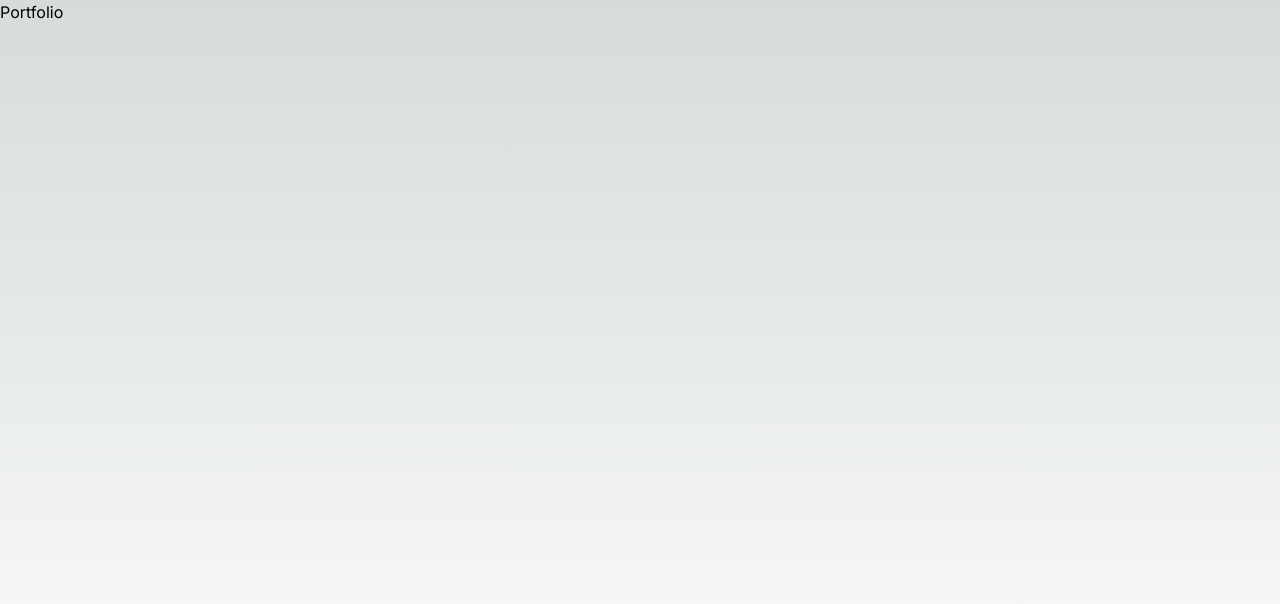
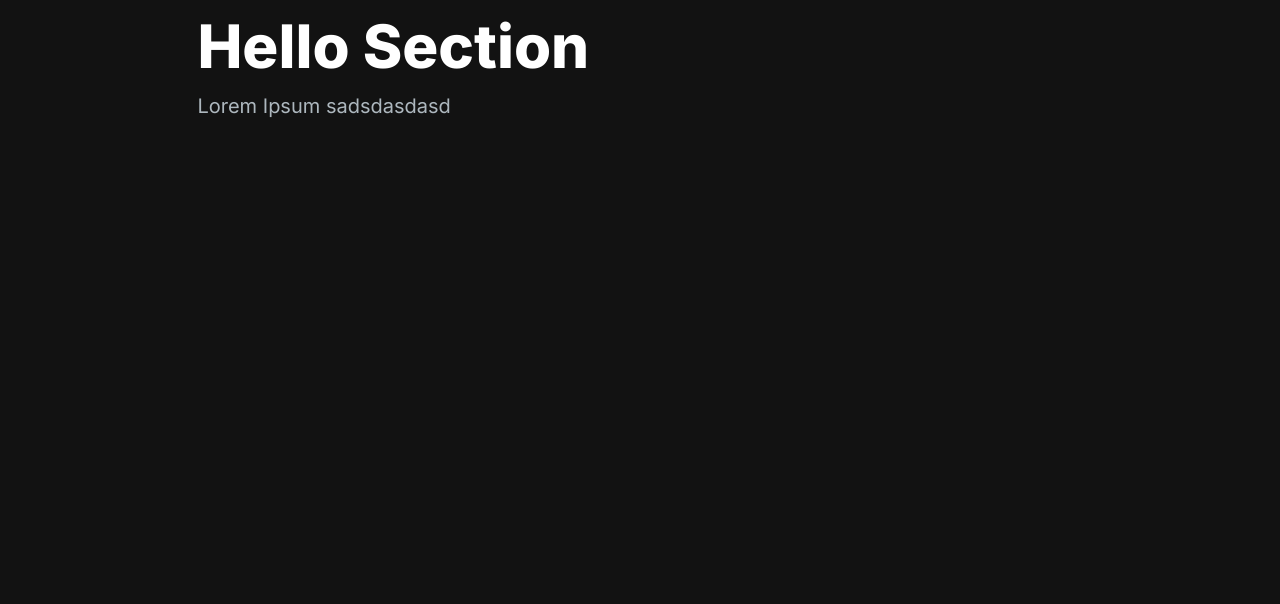
Before and after one commit to dharzan/dharzan.github.io, a Next.js app: page / in a window 1280 px wide. Shown: the top 604 px of the page. Built offline with nearby package versions, Linux system fonts and the light colour scheme.

Commit message:
HeroSection

```diff
--- a/src/app/components/HeroSection.jsx
+++ b/src/app/components/HeroSection.jsx
@@ -0,0 +1,21 @@
+// import React from "react"
+const HeroSection = () => {
+  return (
+    <section>
+      <div className="grid grid-cols-1 lg:grid-cols-12">
+        <div className="col-span-7 place-self-center">
+
+
+        <h1 className="text-white mb-4 text-4xl lg:text-6xl font-extrabold">
+          Hello Section
+        </h1>
+        <p className="text-[#ADB7BE] text-lg lg:text-xl">
+          Lorem Ipsum sadsdasdasd
+        </p>
+        </div>
+      </div>
+    </section>
+  );
+};
+
+export default HeroSection;
--- a/src/app/page.js
+++ b/src/app/page.js
@@ -1,9 +1,11 @@
-
+import HeroSection from "./components/HeroSection";
 export default function Home() {
   return (
-    <main className="flex min-h-screen ">
-    Portfolio
-    <h1 className= "text-white"></h1>
+    <main className="flex min-h-screen flex-col bg-[#121212] container mx-auto px-12 py-4">
+
+    <HeroSection/>
+
+
 
     </main>
   );
```
